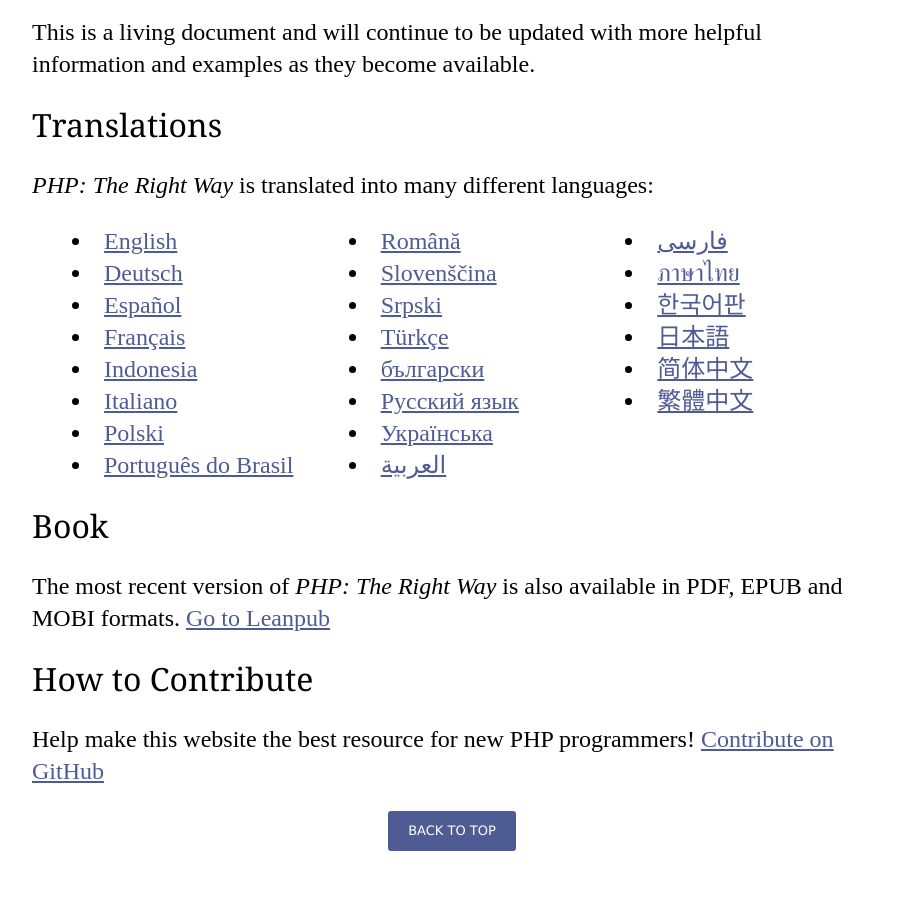
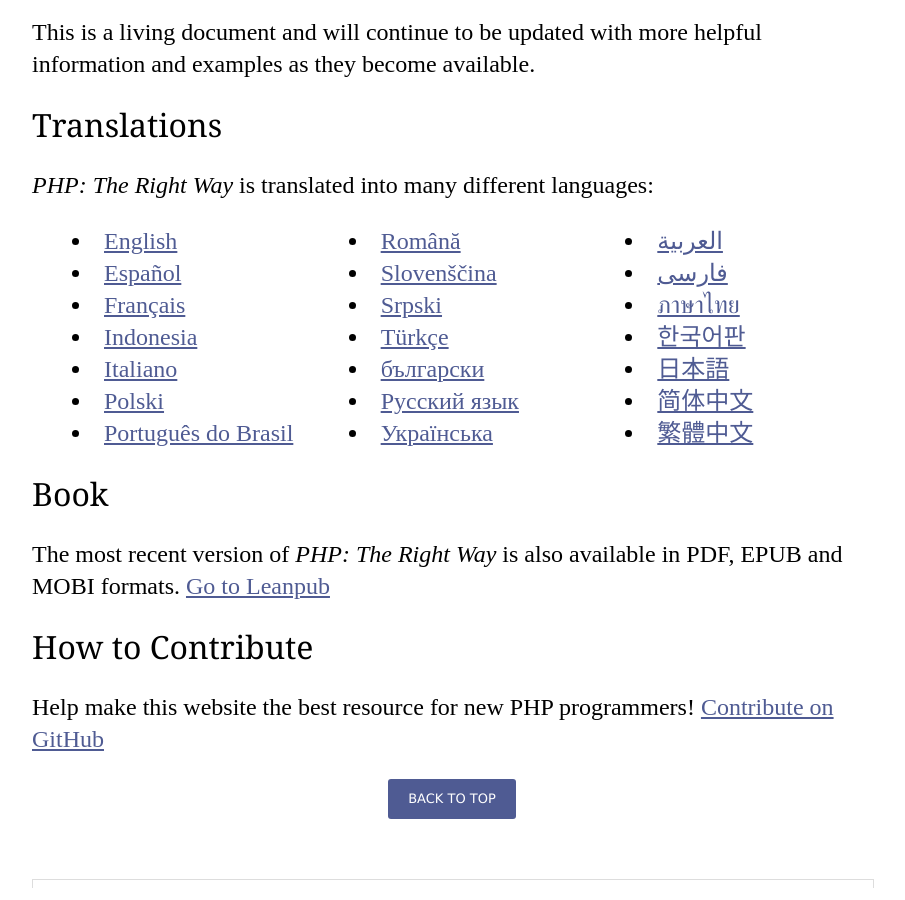
Before and after one commit to codeguy/php-the-right-way, a Jekyll site: the page built from index.html, in a window 1280 px wide and 900 px high, scrolled down 1779 px. Shown: the whole window, without its empty margins (188-1093 px from the left). Built offline with Jekyll 4.4.1, drawn with Linux system fonts in a browser that asks for light colours.

Commit message:
Remove link to German translation. Outdated.

```diff
--- a/_includes/welcome.md
+++ b/_includes/welcome.md
@@ -21,7 +21,6 @@ and examples as they become available.
 _PHP: The Right Way_ is translated into many different languages:
 
 * [English](http://www.phptherightway.com)
-* [Deutsch](http://rwetzlmayr.github.io/php-the-right-way)
 * [Español](http://phpdevenezuela.github.io/php-the-right-way)
 * [Français](http://eilgin.github.io/php-the-right-way/)
 * [Indonesia](http://id.phptherightway.com)
```
